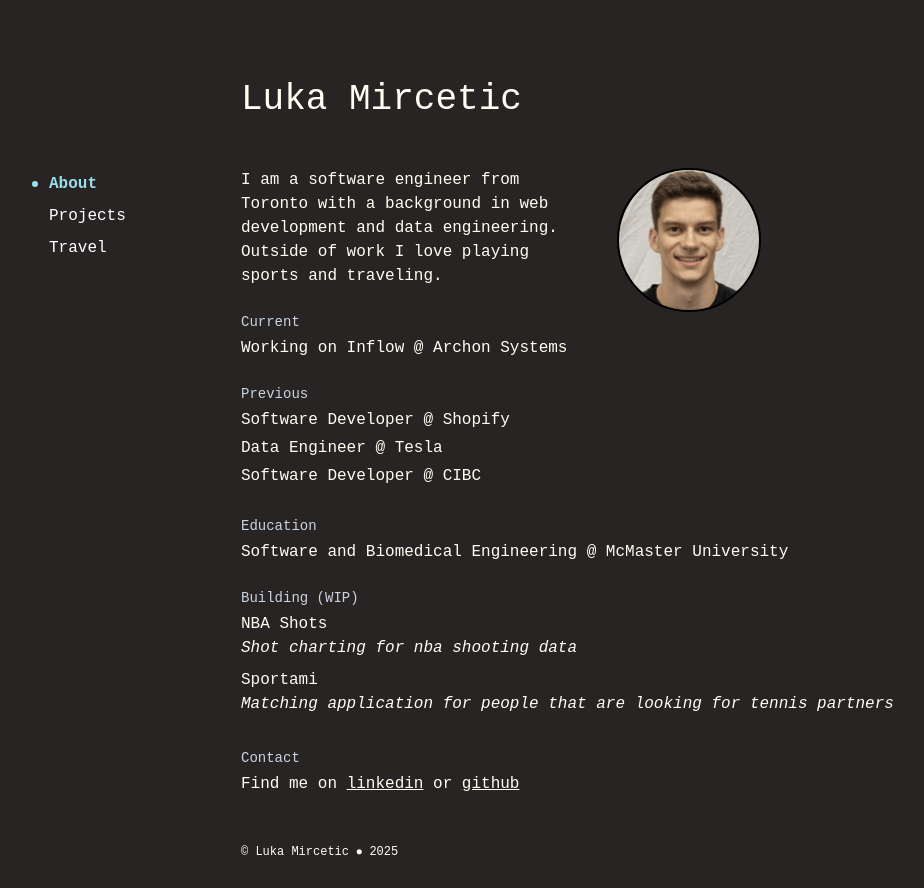
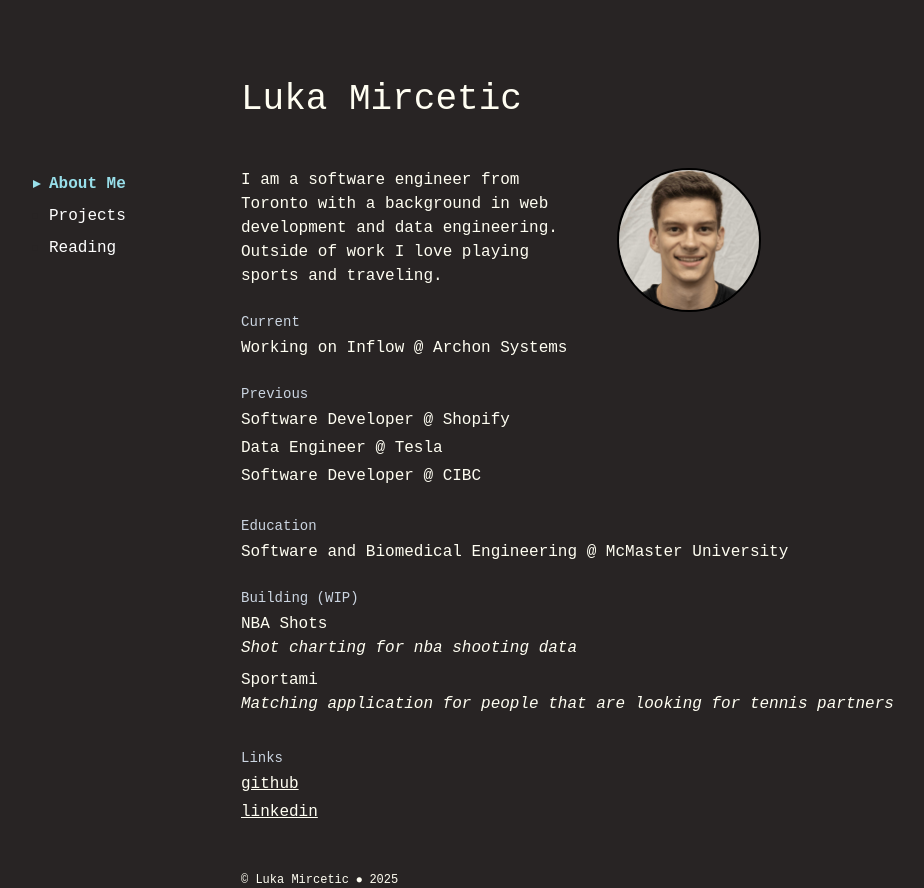
Before and after one commit to lukamircetic/lukaweb, a React (Vite) app: page / in a window 1280 px wide. Shown: the whole page, without its empty margins (159-1083 px from the left). Before the commit the page ends 860 px from the top, so only its background shows below. Built offline with nearby package versions, Linux system fonts and the light colour scheme.

Commit message:
initial changes

```diff
--- a/src/About.tsx
+++ b/src/About.tsx
@@ -5,7 +5,7 @@ function About() {
     <div>
       <div className="flex flex-col md:flex-row space-x-8">
         <div className="basis-1/2 max-w-prose max-[925px]:mb-6">
-          <p className="max-sm:text-sm">
+          <p className="max-sm:text-sm ">
             I am a software engineer from Toronto with a background in web
             development and data engineering. Outside of work I love playing
             sports and traveling.
@@ -54,24 +54,24 @@ function About() {
         </div>
       </div>
       <div className="flex flex-col">
-        <h2 className="text-slate-300 mb-1 text-sm max-sm:text-xs">Contact</h2>
-        <div className="w-full">
+        <h2 className="text-slate-300 mb-1 text-sm max-sm:text-xs">Links</h2>
+        <div className="w-full flex flex-col gap-1">
           <p className="max-sm:text-sm">
-            Find me on{" "}
+            <a
+              className="underline"
+              href="https://github.com/lukamircetic"
+              target="_blank"
+            >
+              github
+            </a>
+          </p>
+          <p className="max-sm:text-sm">
             <a
               className="underline"
               href="https://www.linkedin.com/in/luka-mircetic/"
               target="_blank"
             >
               linkedin
-            </a>{" "}
-            or{" "}
-            <a
-              className="underline"
-              href="https://github.com/lukamircetic"
-              target="_blank"
-            >
-              github
             </a>
           </p>
         </div>
--- a/src/App.tsx
+++ b/src/App.tsx
@@ -2,11 +2,12 @@ import { useState } from "react";
 import Nav from "./Nav";
 import About from "./About";
 import Projects from "./Projects";
+import Reading from "./Reading";
 
 enum Pages {
   About,
   Projects,
-  Travel,
+  Reading,
 }
 
 function App() {
@@ -18,6 +19,8 @@ function App() {
         return <About />;
       case Pages.Projects:
         return <Projects />;
+      case Pages.Reading:
+        return <Reading />;
       default:
         return <div>WIP</div>;
     }
--- a/src/Nav.tsx
+++ b/src/Nav.tsx
@@ -7,13 +7,13 @@ interface NavProps {
 
 function Nav({ currPage, setPage }: NavProps) {
   const pages = [
-    { pageNum: 0, title: "About", url: "/" },
+    { pageNum: 0, title: "About Me", url: "/" },
     { pageNum: 1, title: "Projects", url: "/projects" },
-    { pageNum: 2, title: "Travel", url: "/travel" },
+    { pageNum: 2, title: "Reading", url: "/reading" },
   ];
   const activeNavItem = {
     divCss:
-      "md:relative rounded-full md:mr-3 w-1 h-1 mt-1 md:mt-0 bg-secondary scale-150 max-md:hidden",
+      "md:relative md:mr-2 h-0 w-0 border-t-4 border-b-4 border-l-8 border-l-secondary border-t-transparent border-b-transparent mt-1 md:mt-0 max-md:hidden",
     aCss: "transition-opacity text-base text-secondary font-bold",
   };
 
--- /dev/null
+++ b/src/Reading.tsx
@@ -0,0 +1,8 @@
+async function Reading() {
+  // const response = await fetch("https://mojecitanje.lukamircetic.ca/articles");
+  // const data = response.json();
+  // console.log(data);
+  return <div>My Reading List</div>;
+}
+
+export default Reading;
--- a/src/Travel.tsx
+++ /dev/null
@@ -1,5 +0,0 @@
-function Projects() {
-  return <div>WIP</div>;
-}
-
-export default Projects;
```
